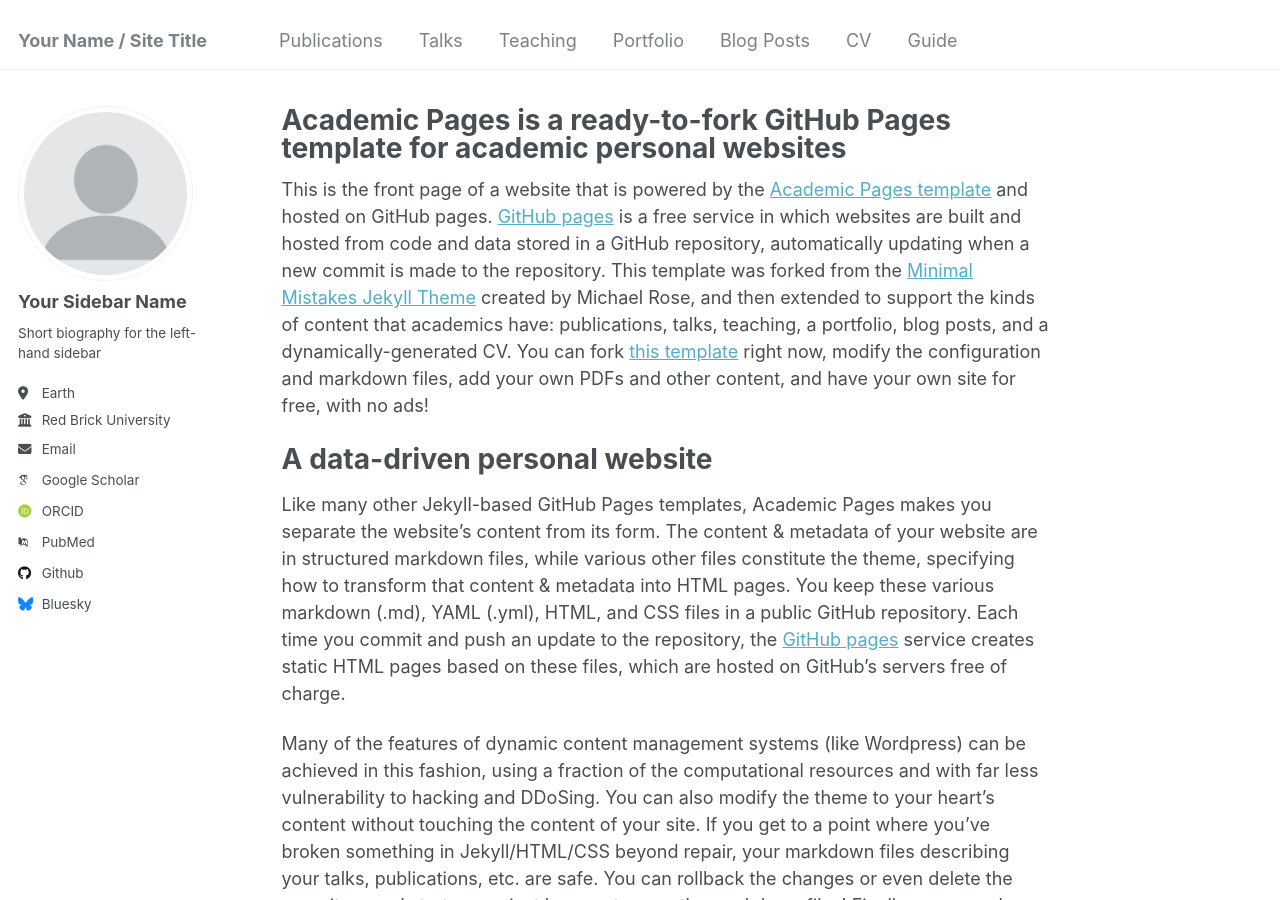
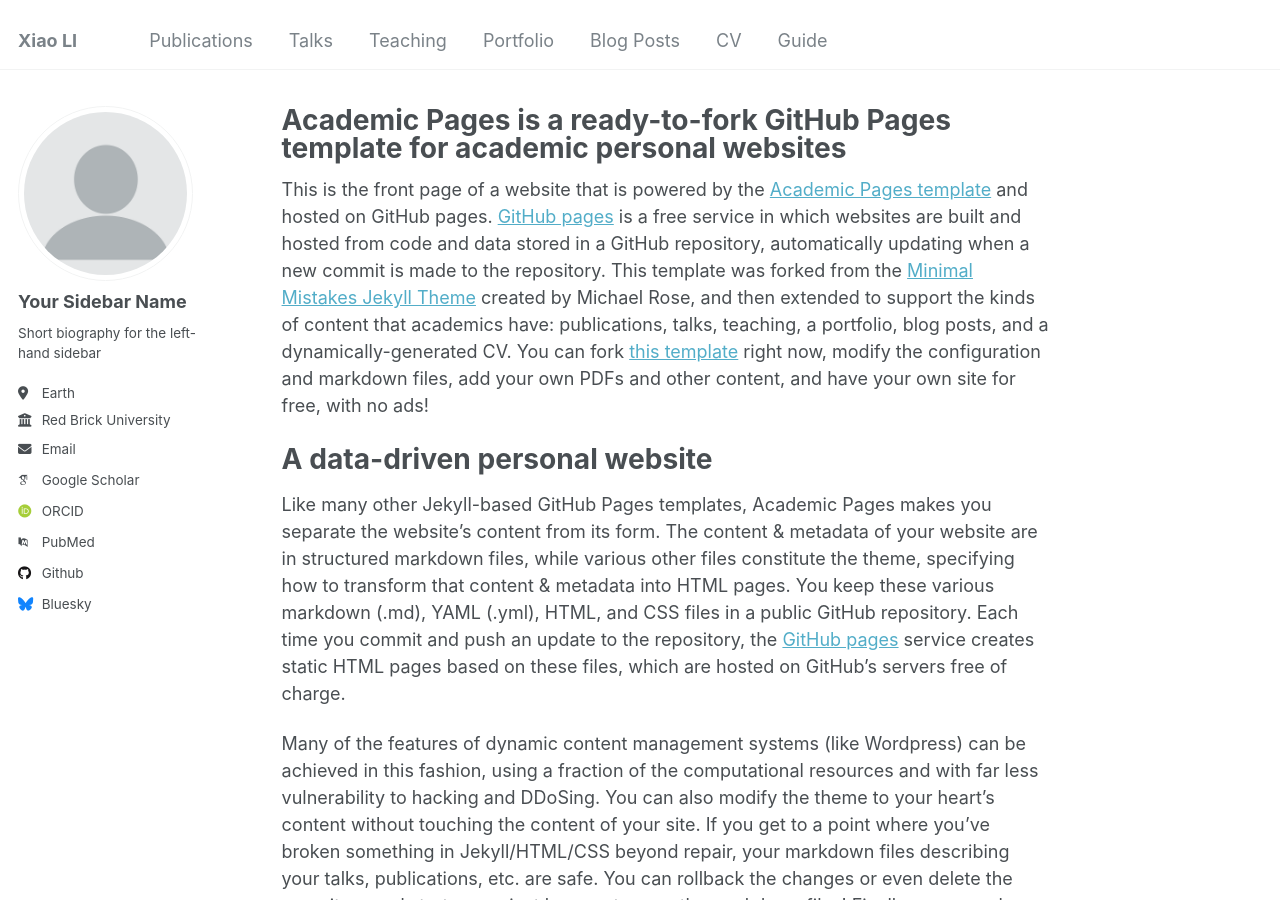
Before and after one commit to XiaoLi-CN/xiaoli.github.io, a Jekyll site: the page built from _pages/about.md, in a window 1280 px wide and 900 px high. Built offline with Jekyll 4.4.1, drawn with Linux system fonts in a browser that asks for light colours; some web fonts are replaced.

Commit message:
Update _config.yml

```diff
--- a/_config.yml
+++ b/_config.yml
@@ -8,7 +8,7 @@
 
 # Basic Site Settings
 locale                   : "en-US"
-title                    : "Your Name / Site Title"
+title                    : "Xiao LI"
 title_separator          : "-"
 name                     : &name "Your Name"
 description              : &description "personal description"
```
